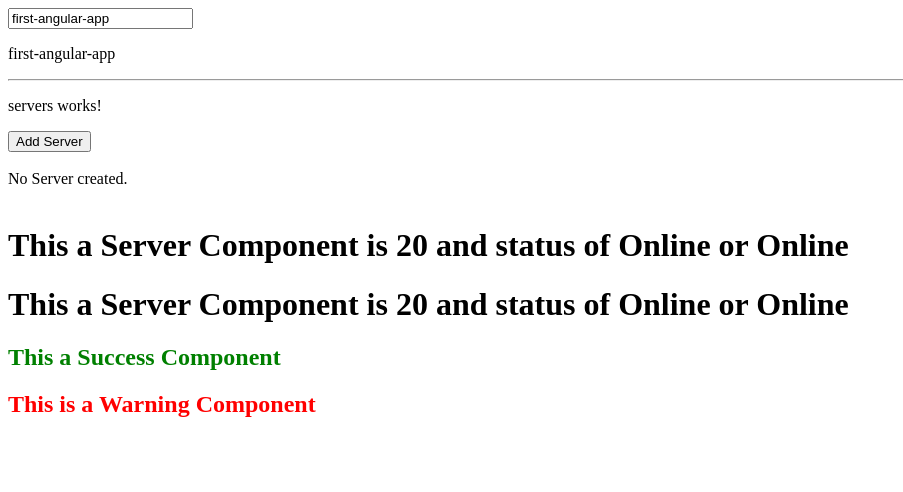
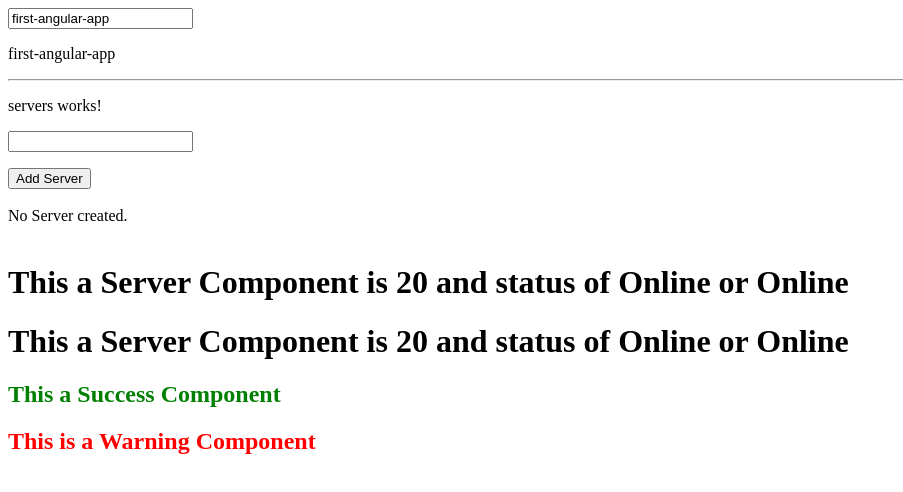
Before and after one commit to junsan/angular-basics, an Angular app: page / in a window 1280 px wide. Shown: the top 492 px of the page, without its empty margins (0-903 px from the left). Built offline with nearby package versions, Linux system fonts and the light colour scheme.

Commit message:
using event parameter

```diff
--- a/src/app/servers/servers.component.html
+++ b/src/app/servers/servers.component.html
@@ -1,4 +1,6 @@
 <p>servers works!</p>
+<input type="text" (input)="updateServerName($event)">
+<p>{{ serverName }}</p>
 <button type="button" (click)="createServer()" [disabled]="!allowNewServer">Add Server</button>
 <br><br>
 {{ this.serverStatus }}
--- a/src/app/servers/servers.component.ts
+++ b/src/app/servers/servers.component.ts
@@ -8,6 +8,7 @@
 export class ServersComponent {
   allowNewServer = false;
   serverStatus = "No Server created.";
+  serverName = '';
 
   constructor() {
     setTimeout(() => {
@@ -19,4 +20,7 @@
     this.serverStatus = "Server has been created.";
   }
 
+  updateServerName(event: Event) {
+    this.serverName = (<HTMLInputElement>event.target).value;
+  }
 }
```
